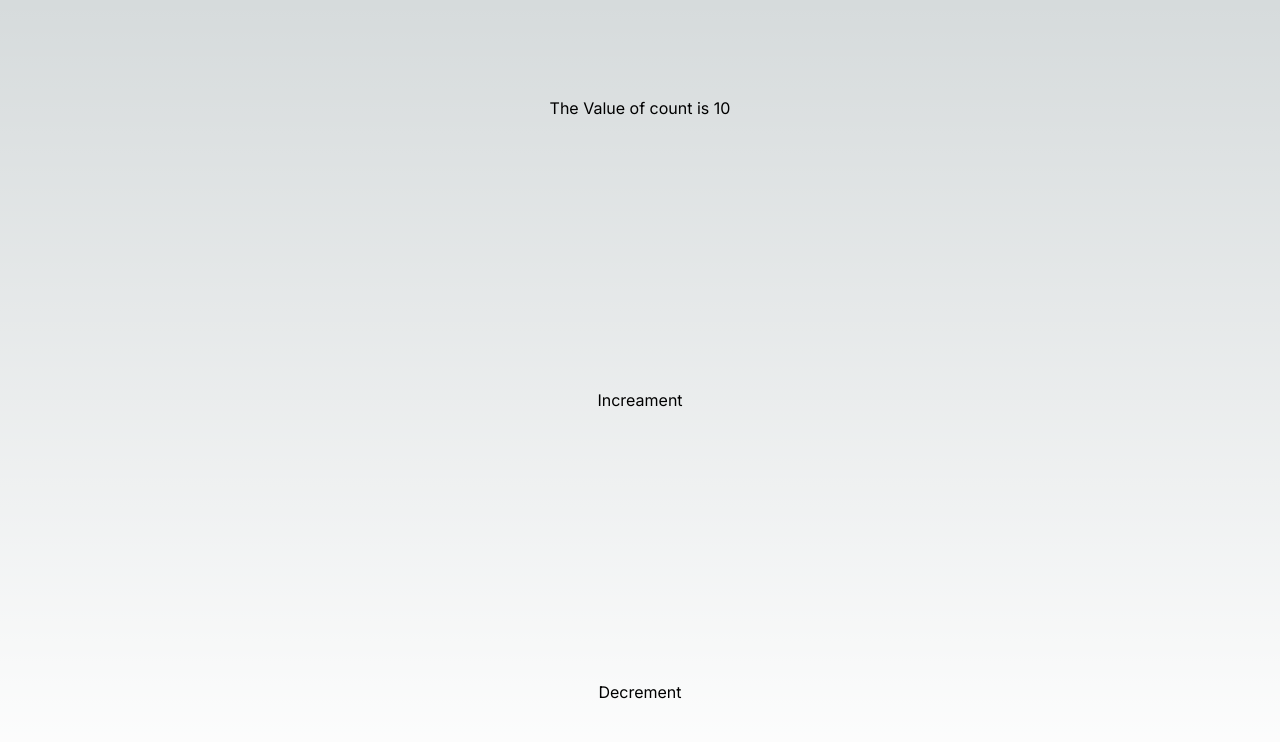
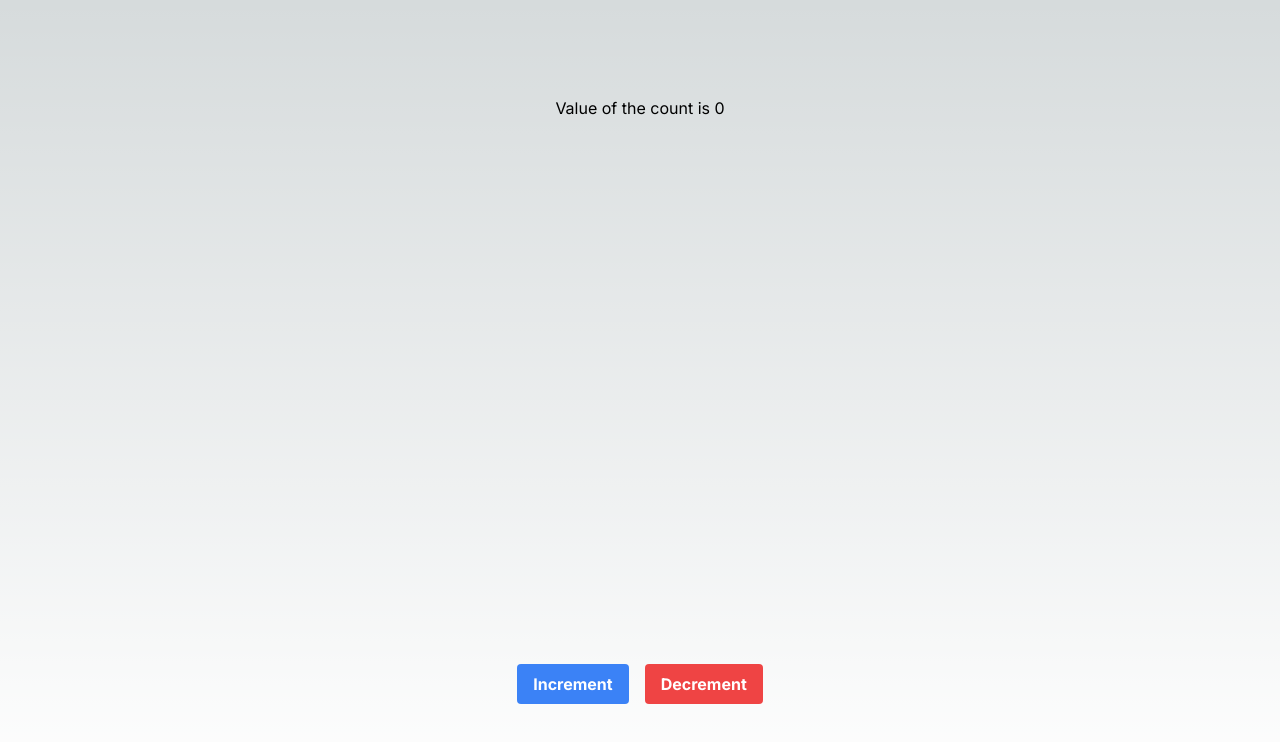
Before and after one commit to SVerma799/Next_Js_Redux, a Next.js app: page / in a window 1280 px wide. Shown: the top 742 px of the page. Built offline with nearby package versions, Linux system fonts and the light colour scheme.

Commit message:
Code improvement

```diff
--- a/app/page.tsx
+++ b/app/page.tsx
@@ -1,19 +1,28 @@
 "use client";
+import Image from "next/image";
 import { useSelector, useDispatch } from "react-redux";
-import { increament, decrement } from "@/slice/counterSlice";
-import type { RootState } from "./store";
+import { increament, decreament, selectValue } from "../slice/counterSlice";
+
 export default function Home() {
-  const count = useSelector((state: RootState) => state.counter.value);
+  const count = useSelector(selectValue);
   const dispatch = useDispatch();
   return (
     <main className="flex min-h-screen flex-col items-center justify-between p-24">
-      <h1>The Value of count is {count}</h1>
-      <button className="bg-green" onClick={() => dispatch(increament())}>
-        Increament
-      </button>
-      <button className="bg-red" onClick={() => dispatch(decrement())}>
-        Decrement
-      </button>
+      <h1> Value of the count is {count}</h1>
+      <div className="flex flex-row space-x-4">
+        <button
+          className="bg-blue-500 hover:bg-blue-700 text-white font-bold py-2 px-4 rounded"
+          onClick={() => dispatch(increament())}
+        >
+          Increment
+        </button>
+        <button
+          className="bg-red-500 hover:bg-red-700 text-white font-bold py-2 px-4 rounded"
+          onClick={() => dispatch(decreament())}
+        >
+          Decrement
+        </button>
+      </div>
     </main>
   );
 }
--- a/app/store.ts
+++ b/app/store.ts
@@ -1,12 +1,11 @@
 import { configureStore } from "@reduxjs/toolkit";
+import { combineReducers } from "redux";
 import CounterReducer from "../slice/counterSlice";
-
 export const store = configureStore({
   reducer: {
     counter: CounterReducer,
   },
 });
 
-// Infer the RootState and AppDispatch types from the store itself
 export type RootState = ReturnType<typeof store.getState>;
 export type AppDispatch = typeof store.dispatch;
--- a/slice/counterSlice.ts
+++ b/slice/counterSlice.ts
@@ -1,29 +1,29 @@
+import { RootState } from "@/app/store";
 import { createSlice } from "@reduxjs/toolkit";
-import type { PayloadAction } from "@reduxjs/toolkit";
 
 export interface CounterState {
   value: number;
 }
 
 const initialState: CounterState = {
-  value: 10,
+  value: 0,
 };
 
-export const counterSlice = createSlice({
+// Create a slice of state
+const counterSlice = createSlice({
   name: "counter",
   initialState,
   reducers: {
     increament: (state) => {
       state.value += 1;
     },
-    decrement: (state) => {
+    decreament: (state) => {
       state.value -= 1;
     },
   },
 });
 
-export const { increament, decrement } = counterSlice.actions;
-
-export const slice = (state: { counter: CounterState }) => state.counter.value;
-
+// Export actions
+export const { increament, decreament } = counterSlice.actions;
+export const selectValue = (state: RootState) => state.counter.value;
 export default counterSlice.reducer;
```
